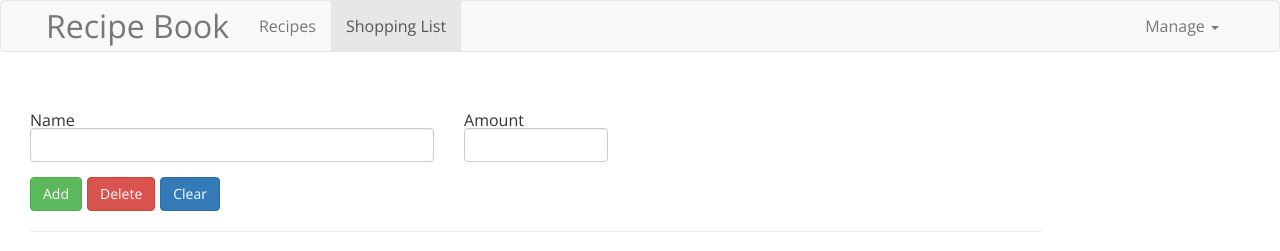
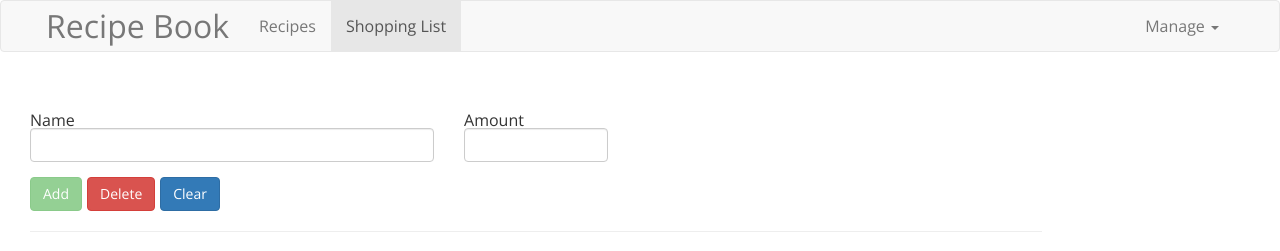
Before and after one commit to mila-zagrevskaya/Recipies_angular_app, an Angular app: page /shopping-list in a window 1280 px wide. Shown: the top 251 px of the page. Built offline with nearby package versions, Linux system fonts and the light colour scheme.

Commit message:
Adding Validation to the Form

```diff
--- a/src/app/shopping-list/shopping-edit/shopping-edit.component.html
+++ b/src/app/shopping-list/shopping-edit/shopping-edit.component.html
@@ -8,25 +8,26 @@
             type="text"
             id="name"
             name="name"
+            class="form-control"
             ngModel
-            class="form-control"
-            >
+            required />
         </div>
         <div class="col-sm-2 form-group">
           <label for="amount">Amount</label>
           <input
             type="number"
             min="0"
+            pattern="^[1-9]+[0-9]*$"
             id="amount"
             name="amount"
+            class="form-control"
             ngModel
-            class="form-control"
-            >
+            required />
         </div>
       </div>
       <div class="row">
         <div class="col-xs-12">
-          <button class="btn btn-success" type="submit">Add</button>
+          <button class="btn btn-success" type="submit" [disabled]="!form.valid">Add</button>
           <button class="btn btn-danger" type="button">Delete</button>
           <button class="btn btn-primary" type="button">Clear</button>
         </div>
```
